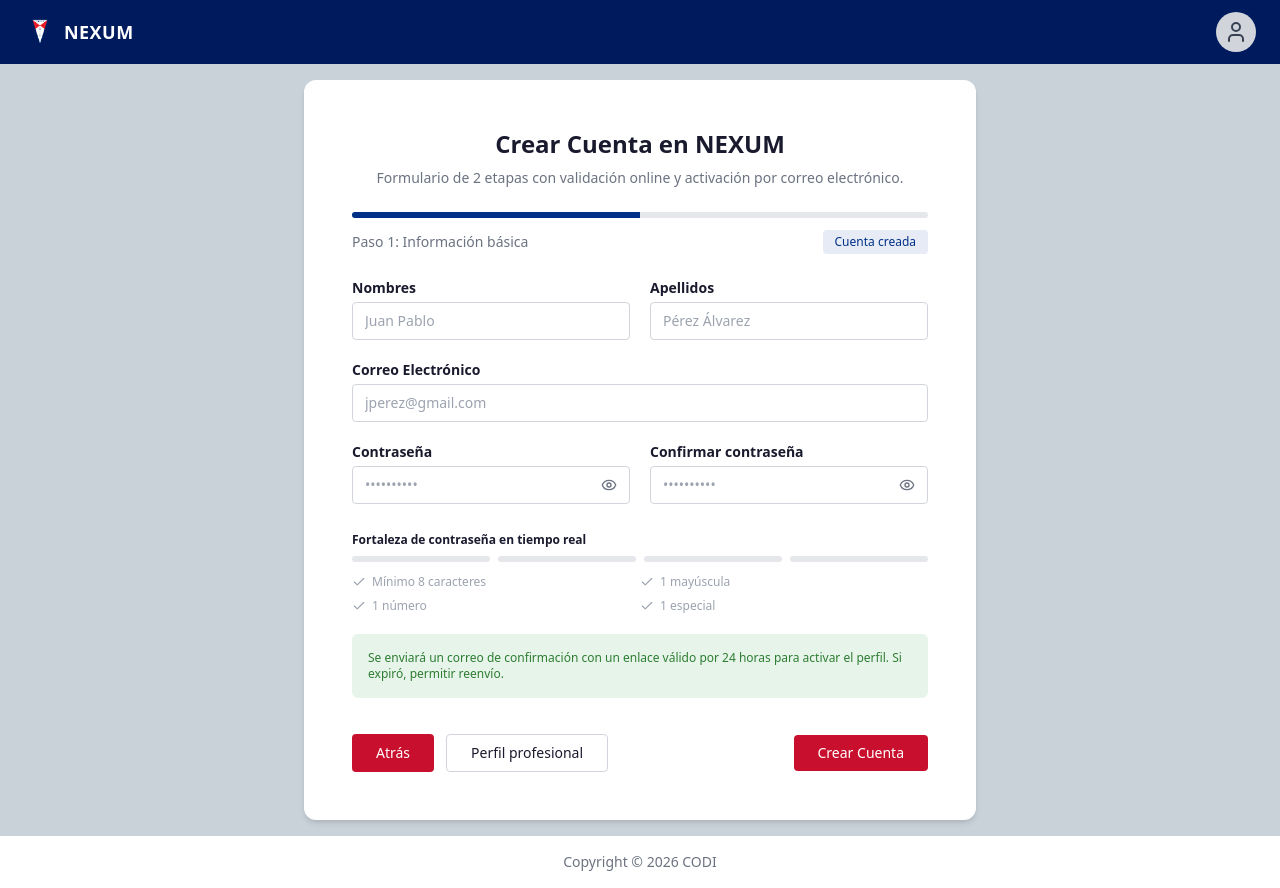
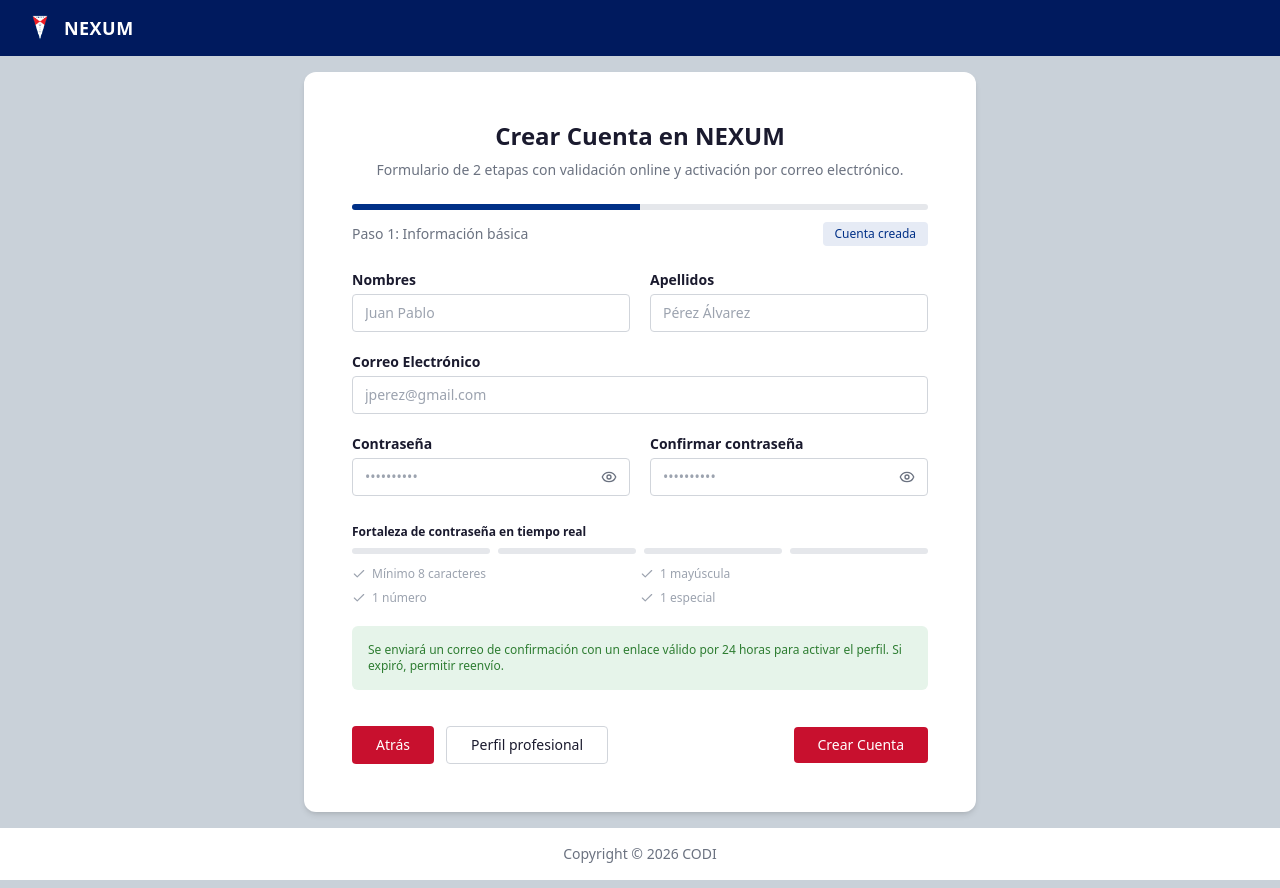
Before and after one commit to maisimo365/nexum-frontend, a React (Vite) app: page /register in a window 1280 px wide. Built offline with nearby package versions, Linux system fonts and the light colour scheme.

Commit message:
feat: Se agrego la recuperaciond e datos en el icono de usuario

```diff
--- a/src/components/ui/Navbar.tsx
+++ b/src/components/ui/Navbar.tsx
@@ -3,18 +3,20 @@ import logoUmss from "../../assets/logoUmss.png"; // Asegúrate de que la ruta s
 import { User } from "lucide-react"; // Importa el icono de usuario
 import { useState } from "react";
 import UserMenuModal from "./UserMenuModal"; // Importa el componente del modal
+import useAuth from "../../hooks/useAuth"; // Hook para obtener el usuario logueado
 
 const Navbar = () => {
   const [isModalOpen, setIsModalOpen] = useState(false);
-  // Datos de usuario de ejemplo (reemplazar con datos reales del estado de autenticación)
-  const isAuthenticated = true; // Simula que el usuario está logueado
-  const userName = "Juan Pérez";
-  const userProfession = "Ingeniero de Software";
-  const userEmail = "juan.perez@example.com"; // Add email to pass
-  const userPhoto = "https://via.placeholder.com/80"; // URL de una imagen de perfil de ejemplo
+  const { user } = useAuth();
+
+  const isAuthenticated = !!user;
+  const userName = user ? `${user.first_name || ""} ${user.last_name || ""}`.trim() || "Usuario" : "Invitado";
+  const userProfession = user?.role === "professional" ? "Profesional" : user?.role === "admin" ? "Administrador" : "Usuario";
+  const userEmail = user?.email || "Sin correo";
+  const userPhoto = user?.avatar_url || ""; // Avatar desde la BD o vacío
 
   return (
-    <nav className="w-full bg-[#001A5E] px-6 py-3 flex items-center justify-between"> {/* Azul marino profundo */}
+    <nav className="w-full bg-[#001A5E] px-6 py-3 flex items-center justify-between z-50 relative"> {/* Azul marino profundo */}
       {/* Logo y nombre de Nexum */}
       <Link to="/" className="flex items-center gap-2 cursor-pointer">
         <div className="flex items-center gap-2">
@@ -32,14 +34,20 @@ const Navbar = () => {
       {/* Lógica de Usuario */}
       <div className="flex items-center gap-3"> {/* Contenedor para ambos elementos */}
         {isAuthenticated && ( // Renderiza el icono de usuario y modal si está autenticado
-          <div className="relative">
+          <div
+            className="relative"
+            onMouseLeave={() => setIsModalOpen(false)}
+          >
             <button
-              onClick={() => setIsModalOpen(true)}
-              className="flex items-center justify-center w-10 h-10 rounded-full bg-gray-300 text-gray-700 cursor-pointer hover:bg-gray-400 transition-colors"
-              aria-label="Abrir menú de usuario"
+              onClick={() => setIsModalOpen(!isModalOpen)}
+              className="flex items-center justify-center w-10 h-10 rounded-full bg-gray-300 text-gray-700 cursor-pointer hover:bg-gray-400 transition-colors overflow-hidden"
+              aria-label="Alternar menú de usuario"
             >
-              {/* Aquí podrías usar la userPhoto si la tuvieras en el Navbar, o un icono genérico */}
-              <User size={24} />
+              {userPhoto ? (
+                <img src={userPhoto} alt="Avatar" className="w-full h-full object-cover" />
+              ) : (
+                <User size={24} />
+              )}
             </button>
             <UserMenuModal
               isOpen={isModalOpen}
@@ -51,14 +59,6 @@ const Navbar = () => {
             />
           </div>
         )}
-
-        {/* Botones de Iniciar Sesión y Registrarse (siempre visibles por ahora) */}
-        {/*<Link to="/login" className="text-white border border-white px-4 py-1.5 rounded text-sm hover:bg-white hover:text-[#001A5E] transition-colors">
-          Iniciar Sesión
-        </Link>
-        <Link to="/register" className="bg-[#C8102E] text-white px-4 py-1.5 rounded text-sm hover:opacity-90 transition-opacity">
-          Registrarse
-        </Link>*/}
       </div>
     </nav>
   );
--- a/src/components/ui/UserMenuModal.tsx
+++ b/src/components/ui/UserMenuModal.tsx
@@ -29,15 +29,20 @@ const UserMenuModal = ({ isOpen, onClose, userName, userProfession, userPhoto, u
   };
 
   return (
-    <div className="absolute top-14 right-0 w-72 bg-white rounded-xl shadow-2xl border border-gray-200 z-50 text-[#1a1a2e] animate-in fade-in zoom-in duration-200">
+    <div className="absolute top-full right-0 pt-3 z-50 animate-in fade-in zoom-in duration-200">
+      <div className="w-72 bg-white rounded-xl shadow-2xl border border-gray-200 text-[#1a1a2e]">
         {/* Cabecera: Info del usuario */}
         <div className="p-5 border-b border-gray-100 flex flex-col items-center gap-3">
-        <div className="w-16 h-16 rounded-full overflow-hidden border-2 border-[#003087]">
+          <div className="w-16 h-16 rounded-full overflow-hidden border-2 border-[#003087] flex items-center justify-center bg-gray-100 text-gray-400">
+            {userPhoto ? (
               <img
                 src={userPhoto}
                 alt="Avatar"
                 className="w-full h-full object-cover"
               />
+            ) : (
+              <UserCog size={32} />
+            )}
           </div>
           <div className="text-center">
             <p className="font-bold text-sm">{userName}</p>
@@ -64,7 +69,8 @@ const UserMenuModal = ({ isOpen, onClose, userName, userProfession, userPhoto, u
           >
             <LogOut size={18} />
             Cerrar Sesión
-      </button>*
+          </button>
+        </div>
       </div>
     </div>
   );
```
Lines whose indentation alone changed are shown as unchanged.
